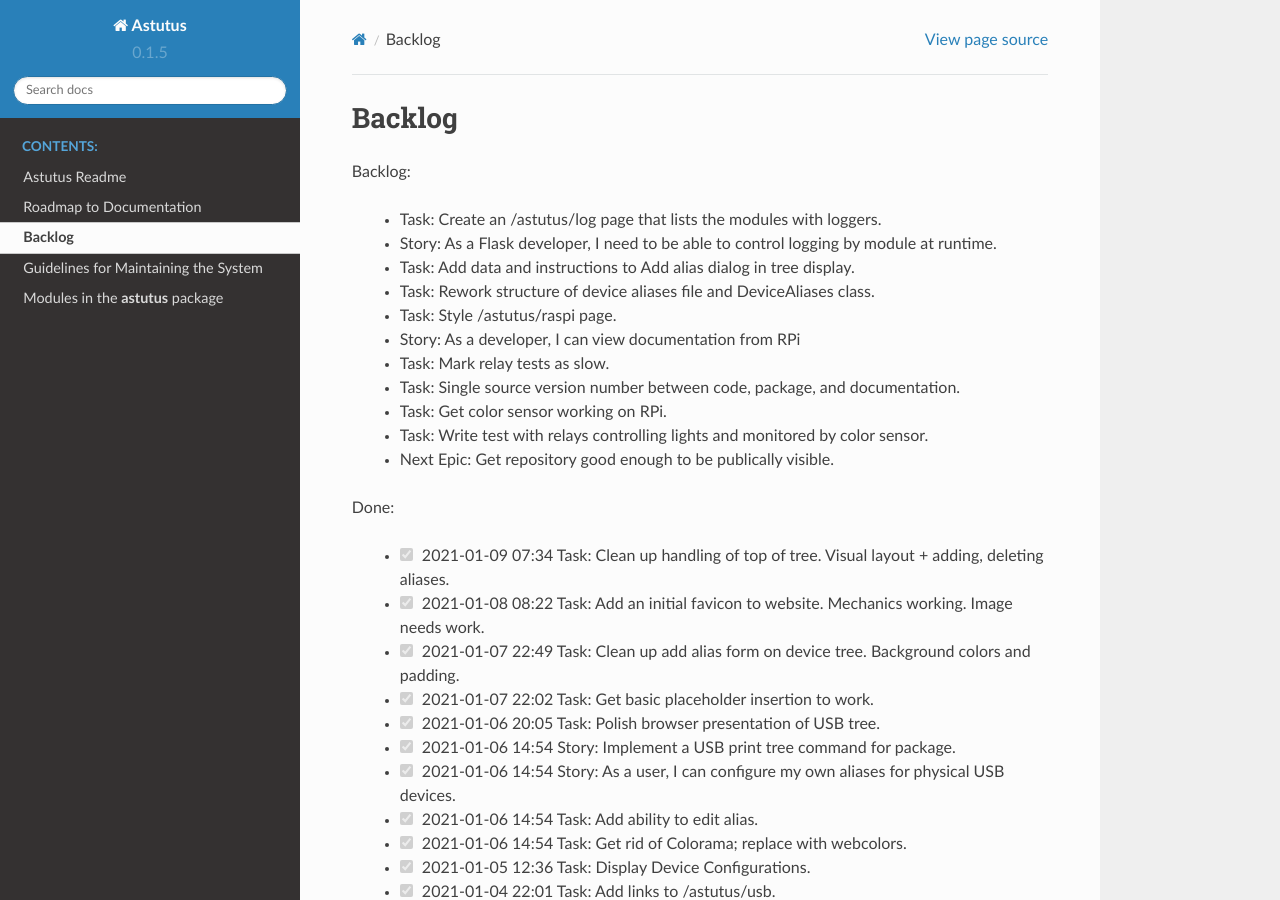
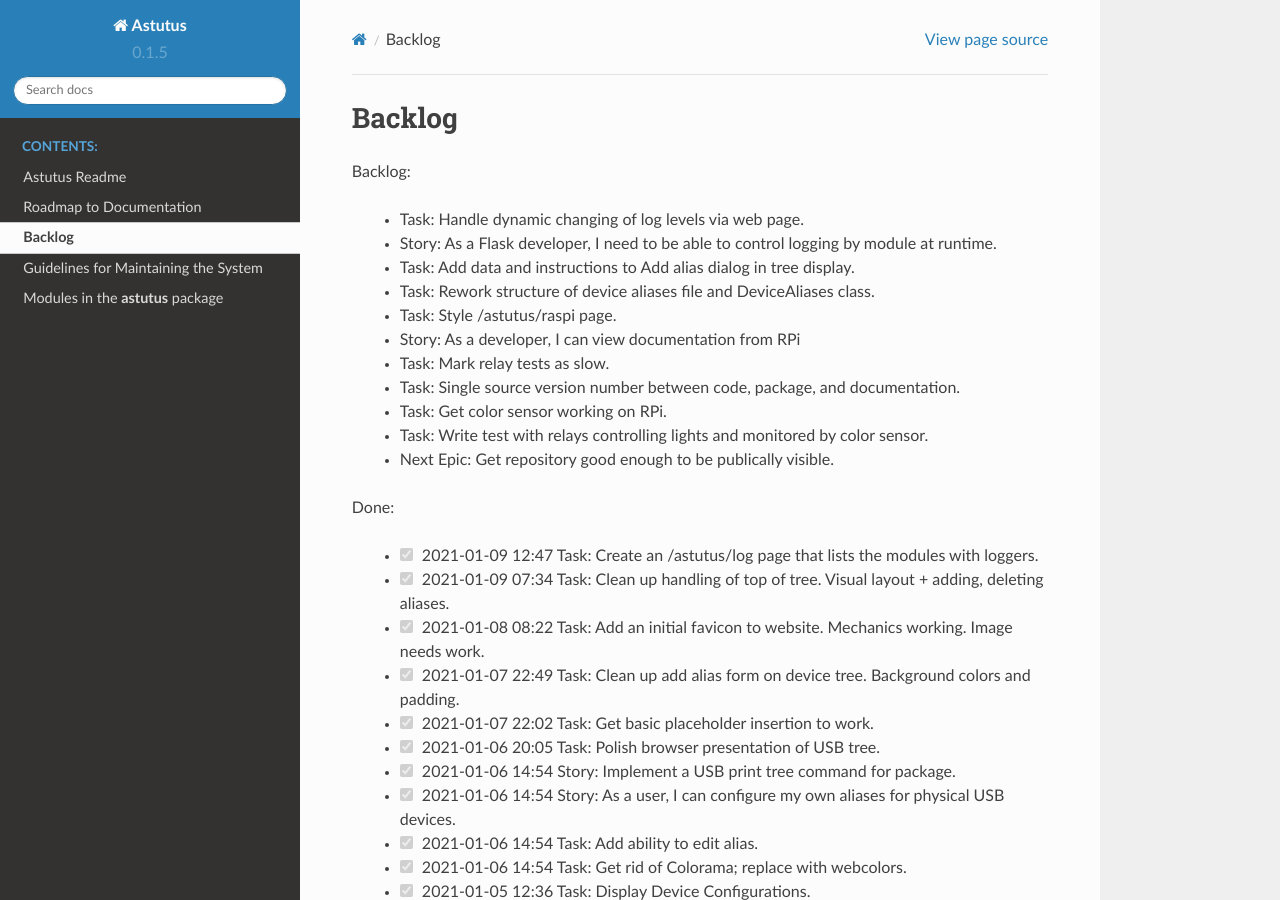
Before and after one commit to rich-dobbs-13440/astutus, a Sphinx documentation site: the page built from docs/backlog.rst, in a window 1280 px wide and 900 px high. Built offline with Sphinx 7.4.7 and the Read the Docs theme 2.0.0, drawn with Linux system fonts in a browser that asks for light colours; pages that are not in the unit, such as notebooks, are missing from menus.

Commit message:
Update backlog based on completed task

```diff
--- a/docs/backlog.rst
+++ b/docs/backlog.rst
@@ -3,7 +3,7 @@ Backlog
 
 Backlog:
 
-  * Task: Create an /astutus/log page that lists the modules with loggers.
+  * Task: Handle dynamic changing of log levels via web page.
   * Story: As a Flask developer, I need to be able to control logging by module at runtime.
   * Task: Add data and instructions to Add alias dialog in tree display.
   * Task: Rework structure of device aliases file and DeviceAliases class.
@@ -22,6 +22,7 @@ Backlog:
 
 Done:
 
+  * |done| 2021-01-09 12:47 Task: Create an /astutus/log page that lists the modules with loggers.
   * |done| 2021-01-09 07:34 Task: Clean up handling of top of tree.  Visual layout + adding, deleting aliases.
   * |done| 2021-01-08 08:22 Task: Add an initial favicon to website.  Mechanics working.  Image needs work.
   * |done| 2021-01-07 22:49 Task: Clean up add alias form on device tree. Background colors and padding.
```
